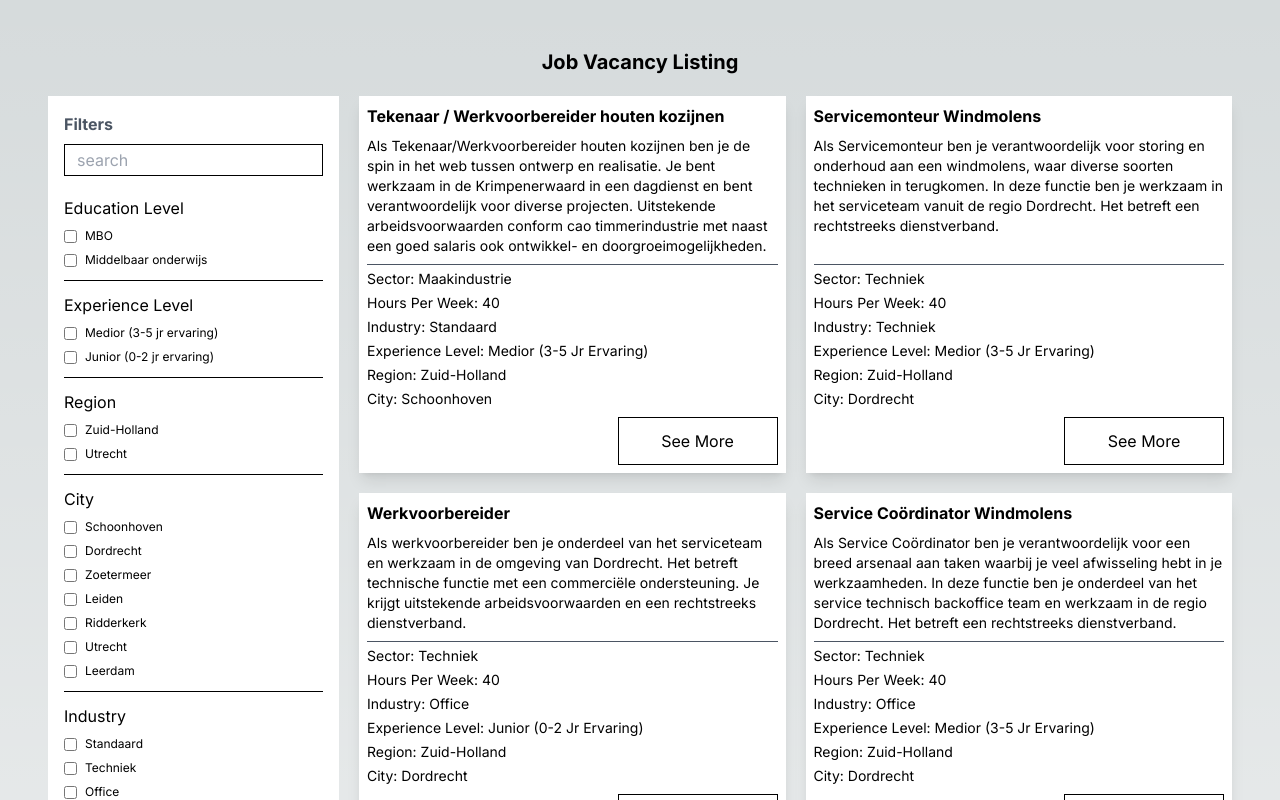
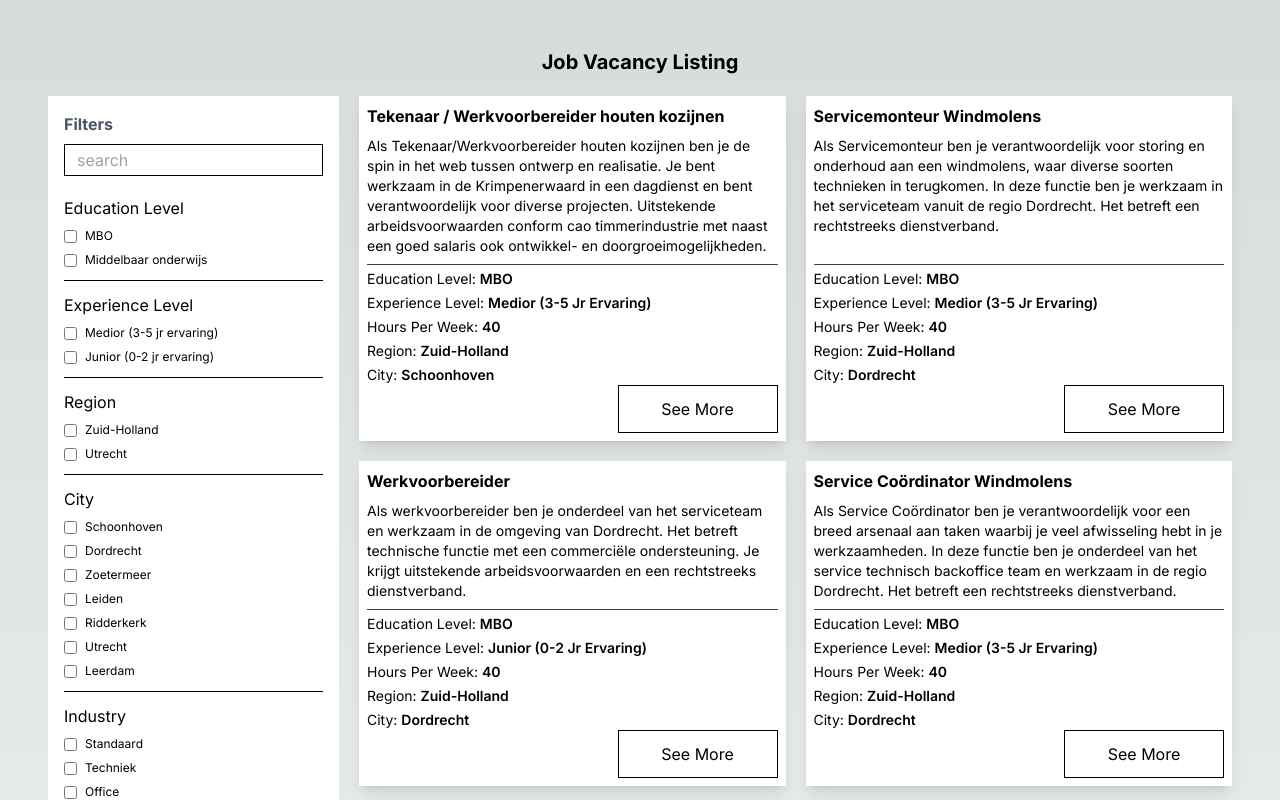
Before and after one commit to ChidiOkpala/small-giant-assessment, a Next.js app: page / in a window 1280 px wide. Shown: the top 800 px of the page. Built offline with nearby package versions, Linux system fonts and the light colour scheme.

Commit message:
complete UI for VDP

```diff
--- /dev/null
+++ b/app/[jobId]/page.tsx
@@ -0,0 +1,44 @@
+"use client"
+
+import Error from "next/error";
+import { useRouter } from "next/navigation";
+
+import vacancies from "@/app/constants/vacancy-list.json";
+import JobHeader from "@/app/components/JobHeader";
+
+const VacancyDetails = ({ params }: { params: { jobId: string } }) => {
+  const router = useRouter();
+
+  const { jobId = "" } = params;
+
+  const selectedJobData = vacancies.find(vacancy => vacancy.jobId === jobId);
+
+  const handleApplyClick = () => {
+    router.push(`/${selectedJobData?.jobId}/application`);
+  };
+
+  if (!selectedJobData) {
+    return <Error statusCode={404} />
+  };
+
+  return (
+    <div className="flex flex-col gap-5 p-12 md:p-24 md:py-14">
+      <JobHeader
+        goBackText="Back To Job Listing"
+        title={selectedJobData?.title}
+        specs={selectedJobData?.specs}
+      />
+      <div className="flex flex-col gap-2">
+        <span className="text-base font-semibold border-b border-b-gray-600 w-full block pb-2">Job Description</span>
+        <div dangerouslySetInnerHTML={{ __html: selectedJobData?.intro }} />
+      </div>
+      <div className="flex flex-col gap-2">
+        <span className="text-base font-semibold border-b border-b-gray-600 w-full block pb-2">Recruiter</span>
+        <span>{selectedJobData.recruiter}</span>
+      </div>
+      <button className="w-40 h-12 border border-black" onClick={handleApplyClick}>Apply</button>
+    </div>
+  );
+};
+
+export default VacancyDetails;
--- a/app/components/JobCard.tsx
+++ b/app/components/JobCard.tsx
@@ -1,28 +1,29 @@
-import { getSpecLabel } from "@/app/helpers";
+import { useRouter } from "next/navigation";
+
+import JobSpec from "./JobSpec";
 
 type JobCardProps = {
   title: string;
+  jobId: string;
   description: string;
-  specs: {
-    sector: string;
-    hoursPerWeek: number;
-    industry: string;
-    experienceLevel: string;
-    region: string;
-    city: string;
-  };
-  onSeeMore: () => void;
+  specs: Record<string, string | number>;
 };
 
-const JobCard = ({ description, specs, title, onSeeMore }: JobCardProps) => {
+const JobCard = ({ jobId, description, specs, title }: JobCardProps) => {
+  const router = useRouter();
+
+  const handleSeeMore = () => {
+    router.push(`/${jobId}`);
+  };
+
   return (
     <div className="flex flex-col gap-2 p-2 text-12 bg-white shadow-lg">
       <h1 className="font-bold text-base">{title}</h1>
       <div className="text-sm" dangerouslySetInnerHTML={{ __html: description }} />
-      <ul className="border-t border-t-gray-600 flex flex-col gap-1 pt-1 mt-auto">
-        {Object.entries(specs).map(([key, value]) => (<li className="text-sm capitalize" key={key}>{getSpecLabel(key)}: {value}</li>))}
-      </ul>
-      <button className="w-40 h-12 self-end border border-black" onClick={onSeeMore}>See More</button>
+      <div className="mt-auto border-t border-t-gray-700 flex flex-col">
+        <JobSpec specs={specs} specCount={5} />
+        <button className="w-40 h-12 self-end border border-black" onClick={handleSeeMore}>See More</button>
+      </div>
     </div>
   );
 };
--- /dev/null
+++ b/app/components/JobHeader.tsx
@@ -0,0 +1,32 @@
+import { useRouter } from "next/navigation";
+
+import JobSpec from "./JobSpec";
+
+type JobHeaderProps = {
+  title: string;
+  goBackText: string;
+  specs: Record<string, string | number>;
+}
+
+const JobHeader = ({ goBackText, title, specs }: JobHeaderProps) => {
+  const router = useRouter();
+
+  const handleGoBack = () => {
+    router.back();
+  };
+
+  return (
+    <div>
+      <div className="flex items-center justify-between mb-5">
+        <h1 className="mb-3 text-lg font-bold">{title}</h1>
+        <button className="py-1 px-4 bg-gray-400" onClick={handleGoBack}>{goBackText}</button>
+      </div>
+      <div className="flex flex-col items-start gap-2 w-full">
+        <span className="text-base font-semibold border-b border-b-gray-600 w-full block pb-2">Job Specifications</span>
+        <JobSpec specs={specs} />
+      </div>
+    </div>
+  );
+};
+
+export default JobHeader;
--- /dev/null
+++ b/app/components/JobSpec.tsx
@@ -0,0 +1,26 @@
+import { getSpecLabel } from "../helpers";
+
+type JobSpecProps = {
+  specs: Record<string, string | number>;
+  specCount?: number;
+};
+
+const JobSpec = ({ specs, specCount }: JobSpecProps) => {
+  const count = specCount ? specCount + 1 : Object.keys(specs).length;
+
+  const specsWithValue = Object.entries(specs).filter(([_, value]) => value);
+
+  return (
+    <ul className="flex flex-col gap-1 pt-1">
+      {specsWithValue.slice(0, count).map(([key, value]) => {
+        if (!key.startsWith("_")) {
+          return (
+            <li className="text-sm capitalize" key={key}>{getSpecLabel(key)}: <span className="font-semibold">{value}</span></li>
+          )
+        }
+      })}
+    </ul>
+  );
+};
+
+export default JobSpec;
--- a/app/helpers.ts
+++ b/app/helpers.ts
@@ -8,6 +8,8 @@ export const getSpecLabel = (label: string): string => {
       return "Function Group"
     case "hoursPerWeek":
       return "Hours Per Week";
+    case "companyType":
+      return "Company Type"
 
     default:
       return label;
--- a/app/layout.tsx
+++ b/app/layout.tsx
@@ -1,6 +1,5 @@
 import type { Metadata } from "next";
 import { Inter } from "next/font/google";
-
 import "./globals.css";
 
 const inter = Inter({ subsets: ["latin"] });
--- a/app/page.tsx
+++ b/app/page.tsx
@@ -25,19 +25,12 @@ export default function Home() {
               key={vacancy.jobId}
               title={vacancy.title}
               description={vacancy.intro}
-              specs={{
-                sector: vacancy.specs.sector,
-                hoursPerWeek: vacancy.specs.hoursPerWeek,
-                industry: vacancy.specs.industry,
-                experienceLevel: vacancy.specs.experienceLevel,
-                region: vacancy.specs.region,
-                city: vacancy.specs.city
-              }}
-              onSeeMore={() => {}}
+              jobId={vacancy.jobId}
+              specs={vacancy.specs}
             />
           ))}
         </div>
       </div>
     </main>
   );
-}
+};
```
Also changed, not shown: app/components/FilterCard.tsx (+4 -3 lines).
